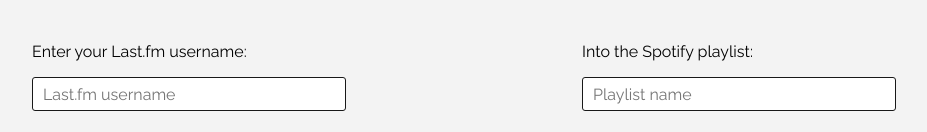
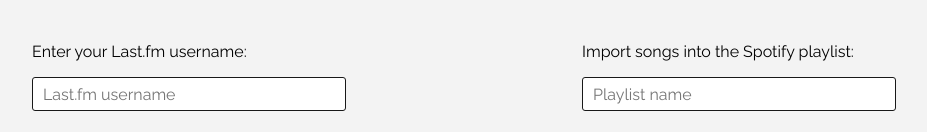
Before and after one commit to sleepyfran/lastfm2spotify, an Angular app in the folder lastfm2spotify/: page /playlist-creator in a window 1280 px wide. Shown: the part 162-294 px from the top of the page, without its empty margins (183-1110 px from the left). Built offline with nearby package versions, Linux system fonts and the light colour scheme; sample sign-in values are in the browser's storage.

Commit message:
Little text fix

```diff
--- a/lastfm2spotify/src/app/playlist-creator/playlist-creator.component.html
+++ b/lastfm2spotify/src/app/playlist-creator/playlist-creator.component.html
@@ -7,7 +7,7 @@
         </div>
 
         <div class="data-input">
-            <p>Into the Spotify playlist:</p>
+            <p>Import songs into the Spotify playlist:</p>
             <input type="text" placeholder="Playlist name">
         </div>
     </div>
```
